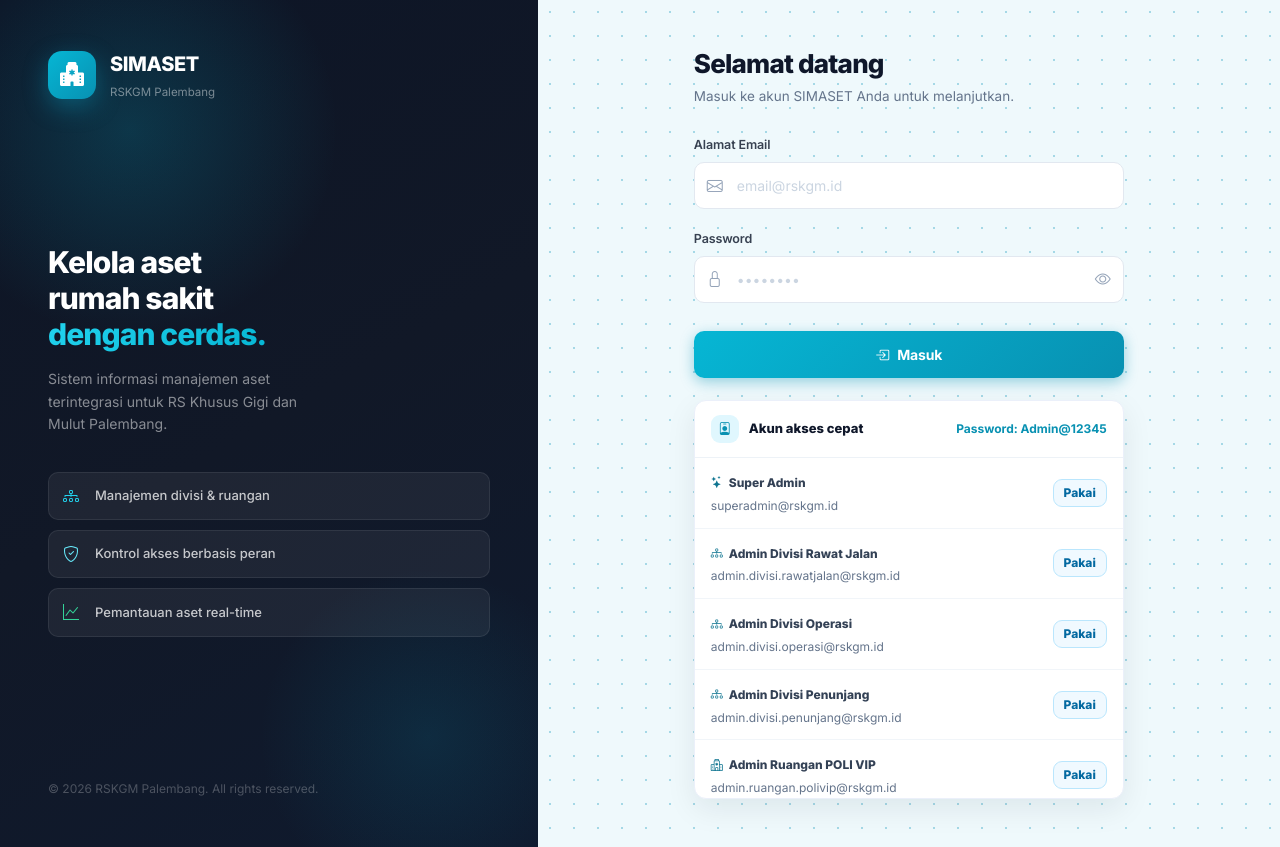
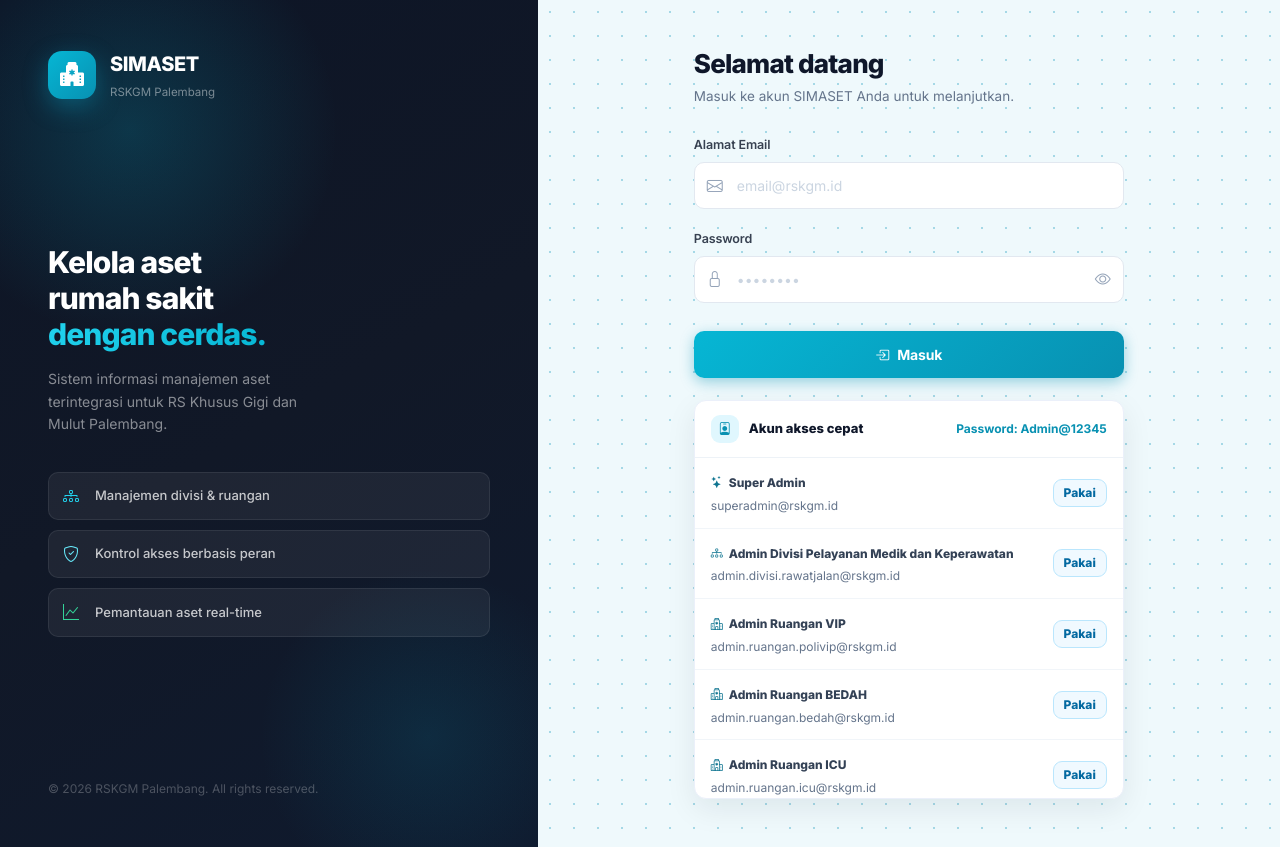
Before and after one commit to SuhastraDev/pencatatan-aset-fmea, a Flask app: page /login in a window 1280 px wide. Run offline with Flask 3, Linux system fonts and the light colour scheme; some libraries are stand-ins or nearby versions.

Commit message:
fix: update login account shortcuts

```diff
--- a/app/templates/auth/login.html
+++ b/app/templates/auth/login.html
@@ -496,52 +496,17 @@
           </div>
           <div class="demo-account">
             <div>
-              <div class="demo-account-role"><i class="bi bi-diagram-3"></i> Admin Divisi Rawat Jalan</div>
+              <div class="demo-account-role"><i class="bi bi-diagram-3"></i> Admin Divisi Pelayanan Medik dan Keperawatan</div>
               <div class="demo-account-email">admin.divisi.rawatjalan@rskgm.id</div>
             </div>
             <button type="button" class="demo-use-btn" onclick="useDemoAccount('admin.divisi.rawatjalan@rskgm.id')">Pakai</button>
           </div>
           <div class="demo-account">
             <div>
-              <div class="demo-account-role"><i class="bi bi-diagram-3"></i> Admin Divisi Operasi</div>
-              <div class="demo-account-email">admin.divisi.operasi@rskgm.id</div>
-            </div>
-            <button type="button" class="demo-use-btn" onclick="useDemoAccount('admin.divisi.operasi@rskgm.id')">Pakai</button>
-          </div>
-          <div class="demo-account">
-            <div>
-              <div class="demo-account-role"><i class="bi bi-diagram-3"></i> Admin Divisi Penunjang</div>
-              <div class="demo-account-email">admin.divisi.penunjang@rskgm.id</div>
-            </div>
-            <button type="button" class="demo-use-btn" onclick="useDemoAccount('admin.divisi.penunjang@rskgm.id')">Pakai</button>
-          </div>
-          <div class="demo-account">
-            <div>
-              <div class="demo-account-role"><i class="bi bi-hospital"></i> Admin Ruangan POLI VIP</div>
+              <div class="demo-account-role"><i class="bi bi-hospital"></i> Admin Ruangan VIP</div>
               <div class="demo-account-email">admin.ruangan.polivip@rskgm.id</div>
             </div>
             <button type="button" class="demo-use-btn" onclick="useDemoAccount('admin.ruangan.polivip@rskgm.id')">Pakai</button>
-          </div>
-          <div class="demo-account">
-            <div>
-              <div class="demo-account-role"><i class="bi bi-hospital"></i> Admin Ruangan Rawat Jalan</div>
-              <div class="demo-account-email">admin.ruangan.rawatjalan@rskgm.id</div>
-            </div>
-            <button type="button" class="demo-use-btn" onclick="useDemoAccount('admin.ruangan.rawatjalan@rskgm.id')">Pakai</button>
-          </div>
-          <div class="demo-account">
-            <div>
-              <div class="demo-account-role"><i class="bi bi-hospital"></i> Admin Ruangan Poli Umum</div>
-              <div class="demo-account-email">admin.ruangan.poliumum@rskgm.id</div>
-            </div>
-            <button type="button" class="demo-use-btn" onclick="useDemoAccount('admin.ruangan.poliumum@rskgm.id')">Pakai</button>
-          </div>
-          <div class="demo-account">
-            <div>
-              <div class="demo-account-role"><i class="bi bi-hospital"></i> Admin Ruangan IGD</div>
-              <div class="demo-account-email">admin.ruangan.igd@rskgm.id</div>
-            </div>
-            <button type="button" class="demo-use-btn" onclick="useDemoAccount('admin.ruangan.igd@rskgm.id')">Pakai</button>
           </div>
           <div class="demo-account">
             <div>
@@ -556,13 +521,6 @@
               <div class="demo-account-email">admin.ruangan.icu@rskgm.id</div>
             </div>
             <button type="button" class="demo-use-btn" onclick="useDemoAccount('admin.ruangan.icu@rskgm.id')">Pakai</button>
-          </div>
-          <div class="demo-account">
-            <div>
-              <div class="demo-account-role"><i class="bi bi-hospital"></i> Admin Ruangan Radiologi</div>
-              <div class="demo-account-email">admin.ruangan.radiologi@rskgm.id</div>
-            </div>
-            <button type="button" class="demo-use-btn" onclick="useDemoAccount('admin.ruangan.radiologi@rskgm.id')">Pakai</button>
           </div>
         </div>
       </div>
```
